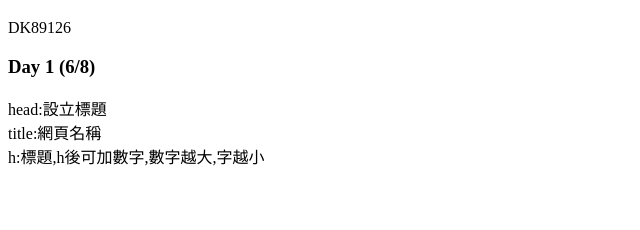
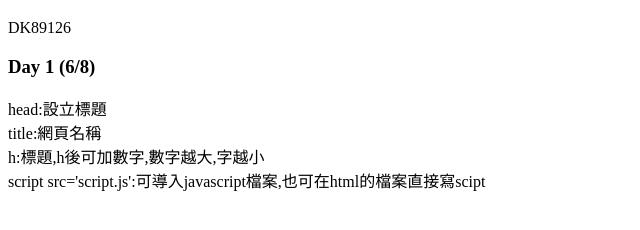
Before and after one commit to DK89126/web-learning-note, a plain HTML site: page index.html in a window 1280 px wide. Shown: the part 70-300 px from the top of the page, without its empty margins (0-640 px from the left). Drawn offline with Linux system fonts and the light colour scheme.

Commit message:
Update index.html

```diff
--- a/index.html
+++ b/index.html
@@ -10,7 +10,7 @@
     <p>head:設立標題<br>
         title:網頁名稱<br>
         h:標題,h後可加數字,數字越大,字越小<br>
-<!--         script src='script.js':可導入javascript檔案,也可在html的檔案直接寫scipt -->
+        script src='script.js':可導入javascript檔案,也可在html的檔案直接寫scipt
 
 
 
```
